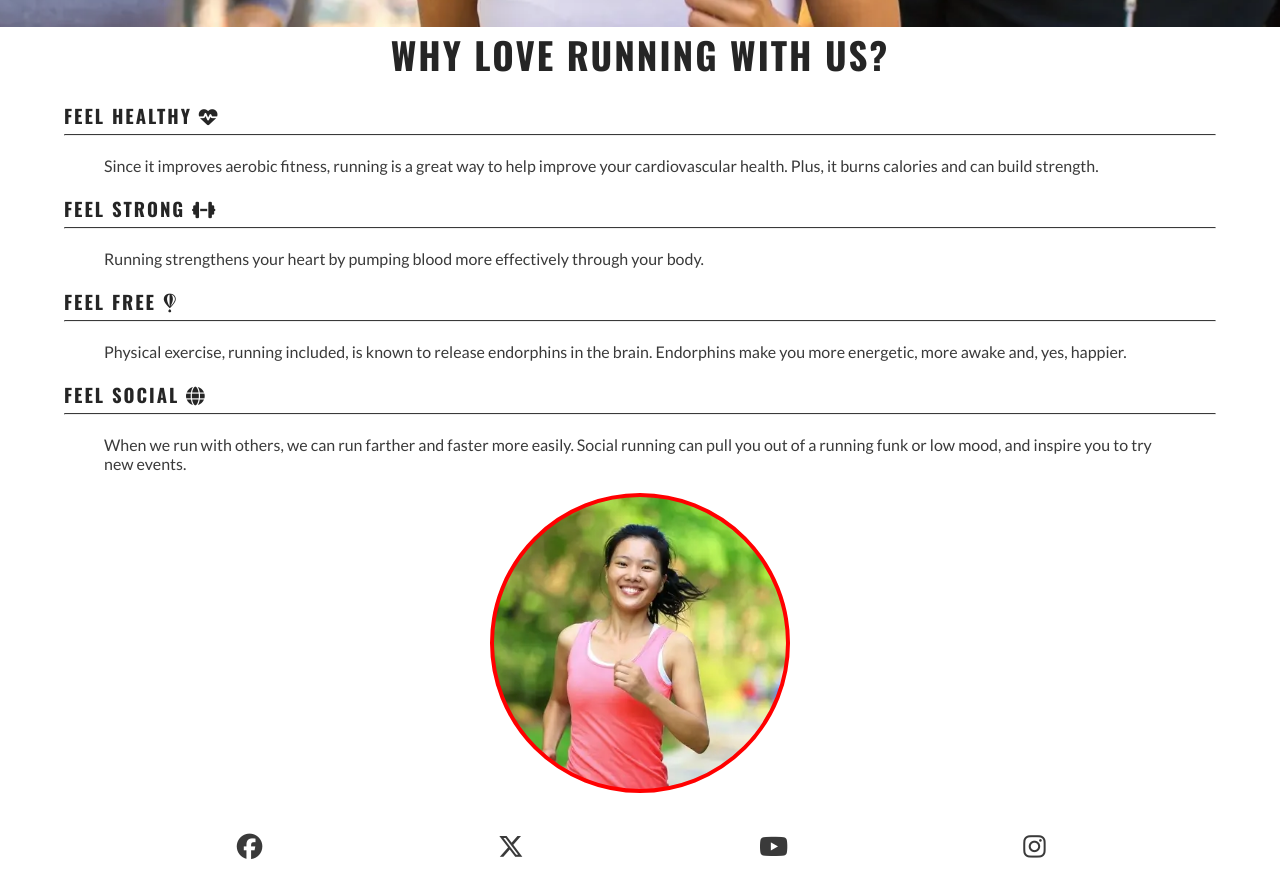
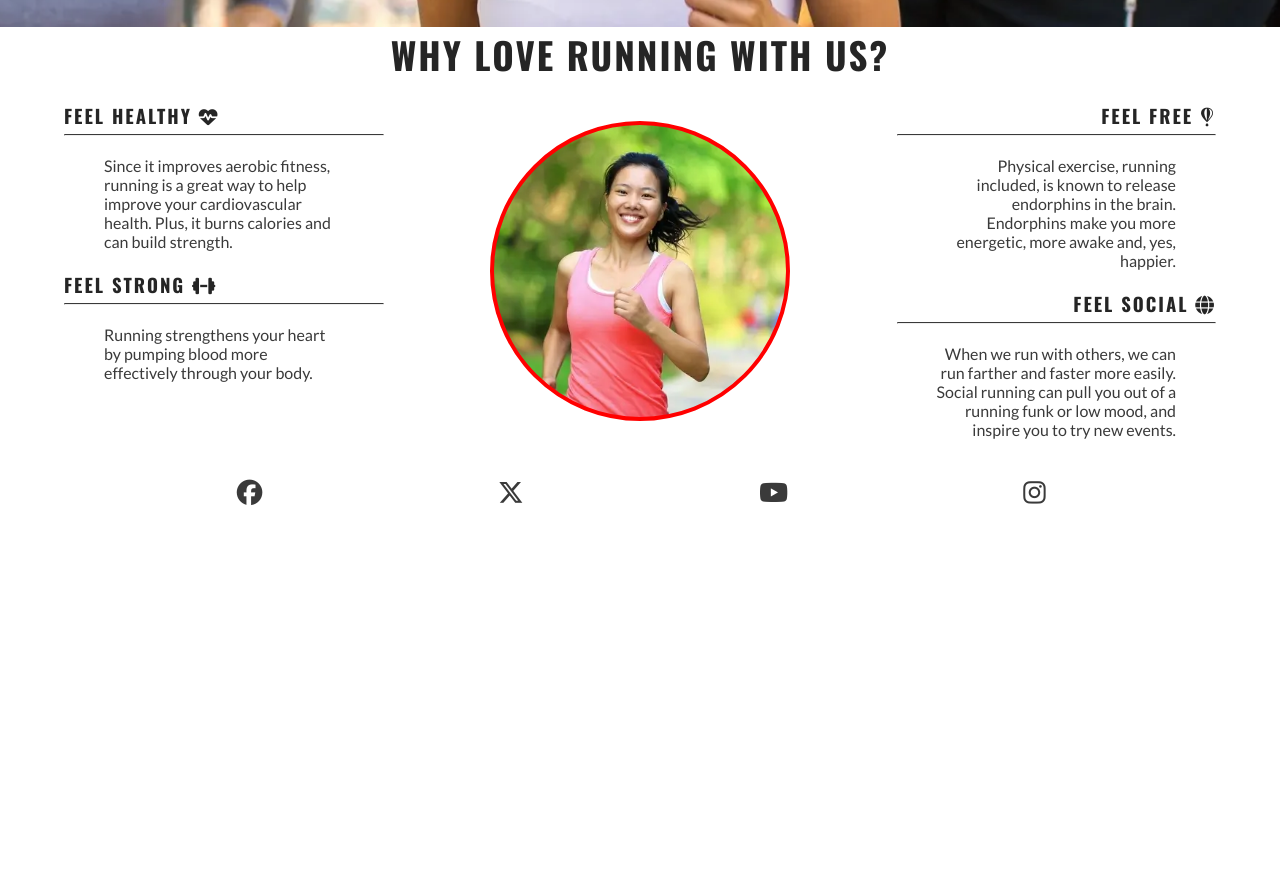
Before and after one commit to andrewpmilne/love-running, a plain HTML site: page index.html in a window 1280 px wide. Shown: the part 652-1533 px from the top of the page. After the commit the page ends 1179 px from the top, so only its background shows below. Drawn offline with nearby package versions, Linux system fonts and the light colour scheme.

Commit message:
benefits styled for tablet and desktop

```diff
--- a/assets/css/style.css
+++ b/assets/css/style.css
@@ -202,10 +202,54 @@ main {
         width: 300px;
         right: 50px;
     }
+    /* reasons sections */
+    #benefits-physical, #benefits-mental {
+        display: flex;
+        flex-direction: column;
+        width: 100%;
+    }
+    #benefits-physical > div, #benefits-mental > div {
+        width: 75%;
+    }
+    #benefits-mental > div {
+        text-align: end;
+        align-self: flex-end;
+    }
+
 }
 
 @media screen and (min-width: 992px) {
     #menu a:hover {
         border-bottom: 1px solid #3a3a3a;
     }
+
 }
+
+@media screen and (min-width: 1200px) {
+    /* reasons sections */
+    #benefits {
+        display:flex;
+        flex-direction: row;
+                }
+
+    #benefits-image {
+        align-self: center;
+        order: 2;
+    }
+    #benefits-physical {
+        order: 1;
+    }
+    #benefits-mental {
+        order: 3;
+    }
+    #benefits-mental > div {
+        text-align: right;
+        align-self: flex-end;
+    }
+    #benefits-physical > div {
+        align-self: flex-start;
+    }
+
+
+
+}
```
